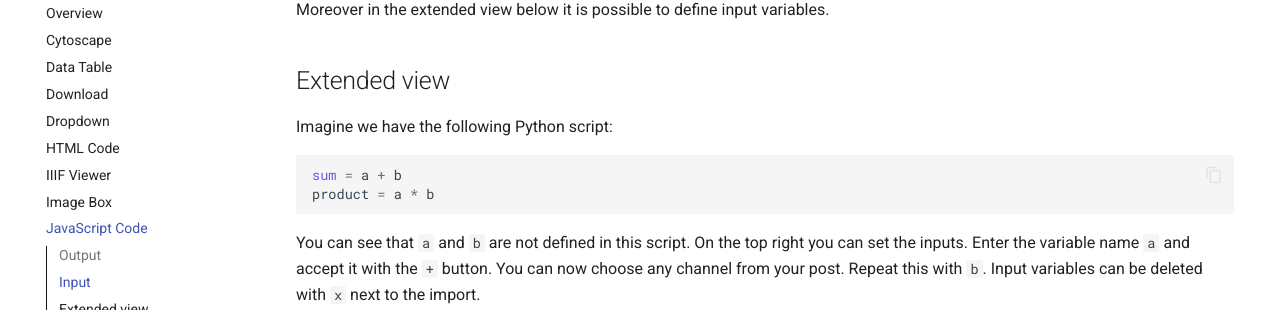
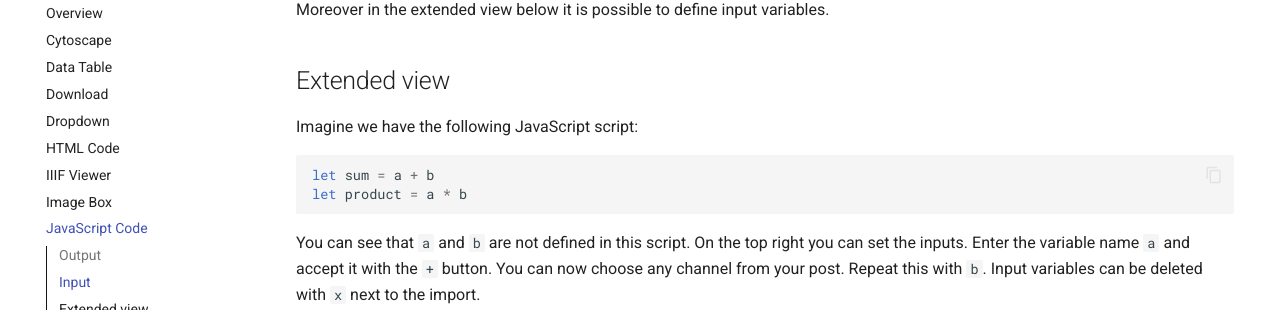
Before and after one commit to inseri-swiss/inseri-core-wp, an MkDocs documentation site: the page built from docs/blocks/javascript.md, in a window 1280 px wide and 900 px high, scrolled down 471 px. Shown: the part 143-453 px from the top of the window. Built offline with MkDocs 1.6.1 and Material for MkDocs 9.7.7, drawn with Linux system fonts in a browser that asks for light colours; comment, search, counter and statistics services are not loaded.

Commit message:
docs: fix typos

````diff
--- a/docs/blocks/javascript.md
+++ b/docs/blocks/javascript.md
@@ -18,11 +18,11 @@ Moreover in the extended view below it is possible to define input variables.
 
 ## Extended view
 
-Imagine we have the following Python script:
+Imagine we have the following JavaScript script:
 
-```python
-sum = a + b
-product = a * b
+```javascript
+let sum = a + b
+let product = a * b
 ```
 
 You can see that `a` and `b` are not defined in this script.
````
Also changed, not shown: docs/blocks/python.md (+1 -1 lines).
